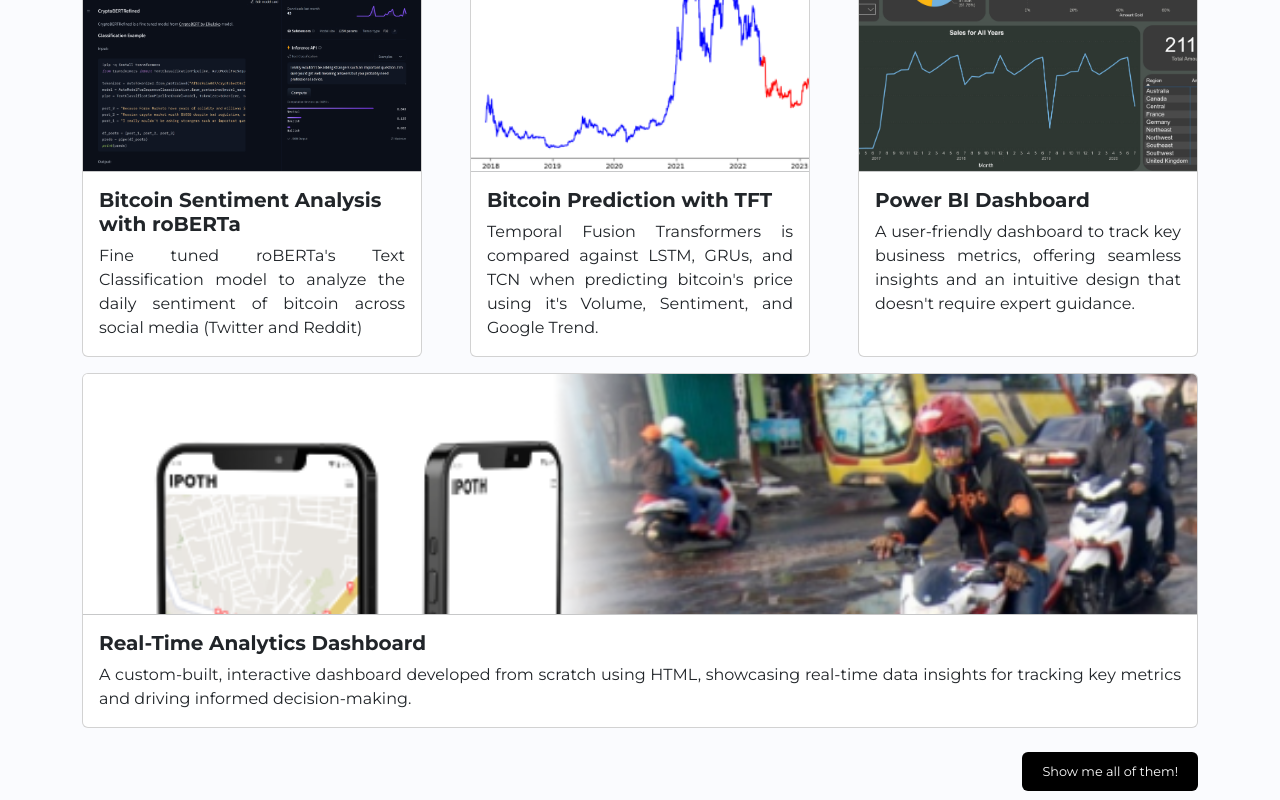
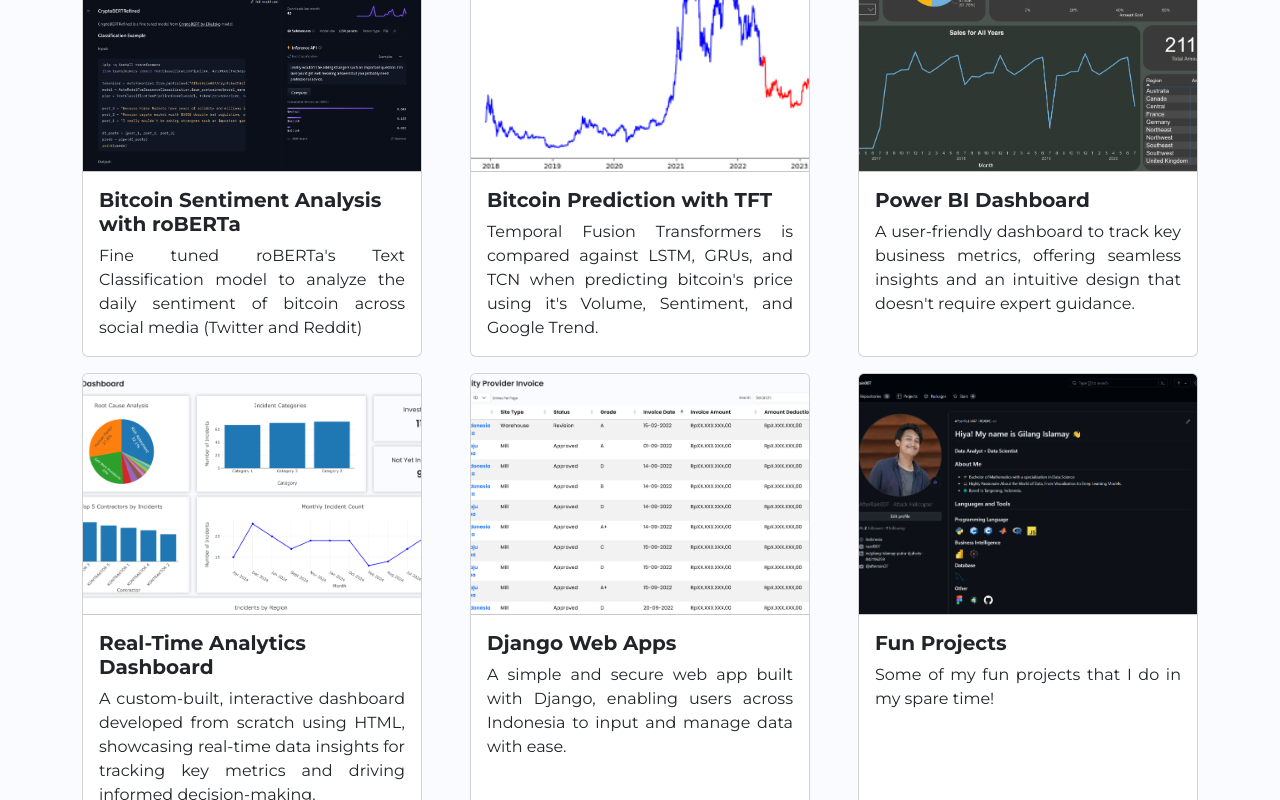
Before and after one commit to AfterRain007/AfterRain007.github.io, a plain HTML site: page index.html in a window 1280 px wide. Both pictures are taken after a click on the link "More Project". Shown: the part 642-1442 px from the top of the page. Drawn offline with nearby package versions, Linux system fonts and the light colour scheme.

Commit message:
Weekly Update

```diff
--- a/index.html
+++ b/index.html
@@ -84,11 +84,33 @@
           <div class="row mb-3 g-5">
             <div class="col-lg-4 col-12 d-flex" style="flex-grow: 1;">
               <a class="card" href="#">
-                  <img src="./public/images/IPOTH.png" alt="Forecast Bitcoin" class="card-img-top">
+                  <img src="./public/images/dashboard sinarmas.png" alt="Forecast Bitcoin" class="card-img-top">
                   <hr class="m-0">
                   <div class="card-body">
                       <h5 class="card-title">Real-Time Analytics Dashboard</h5>
                       <p class="card-text">A custom-built, interactive dashboard developed from scratch using HTML, showcasing real-time data insights for tracking key metrics and driving informed decision-making.</p>
+                  </div>
+              </a>
+            </div>
+
+            <div class="col-lg-4 col-12 d-flex" style="flex-grow: 1;">
+              <a class="card" href="#">
+                  <img src="./public/images/django web app.png" alt="Forecast Bitcoin" class="card-img-top">
+                  <hr class="m-0">
+                  <div class="card-body">
+                      <h5 class="card-title">Django Web Apps</h5>
+                      <p class="card-text">A simple and secure web app built with Django, enabling users across Indonesia to input and manage data with ease.</p>
+                  </div>
+              </a>
+            </div>
+
+            <div class="col-lg-4 col-12 d-flex" style="flex-grow: 1;">
+              <a class="card" href="#">
+                  <img src="./public/images/Github Profile.png" alt="Forecast Bitcoin" class="card-img-top">
+                  <hr class="m-0">
+                  <div class="card-body">
+                      <h5 class="card-title">Fun Projects</h5>
+                      <p class="card-text">Some of my fun projects that I do in my spare time!</p>
                   </div>
               </a>
             </div>
```
Also changed, not shown: public/images/dashboard sinarmas.png (added), public/images/django web app.png (added).
